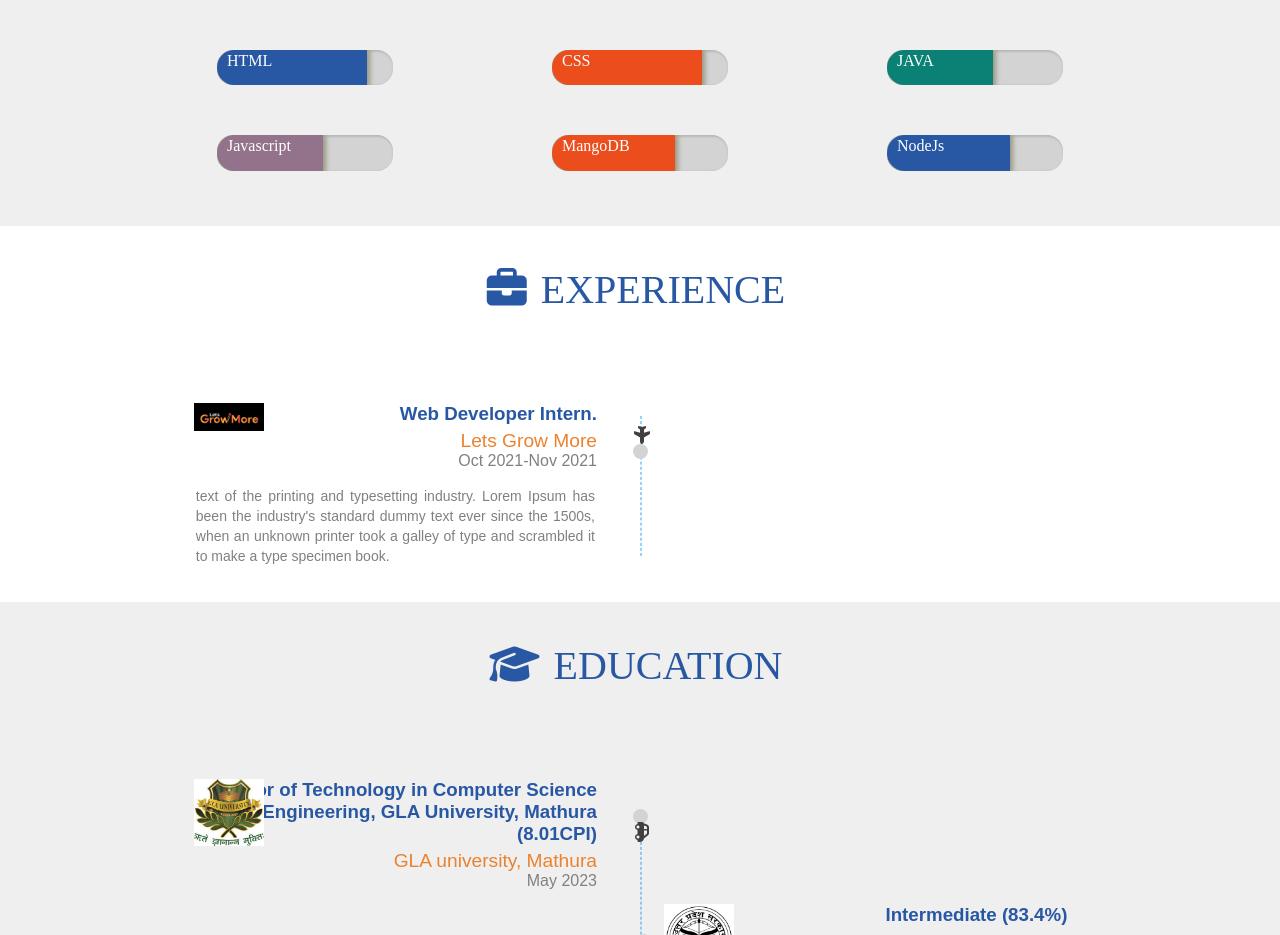
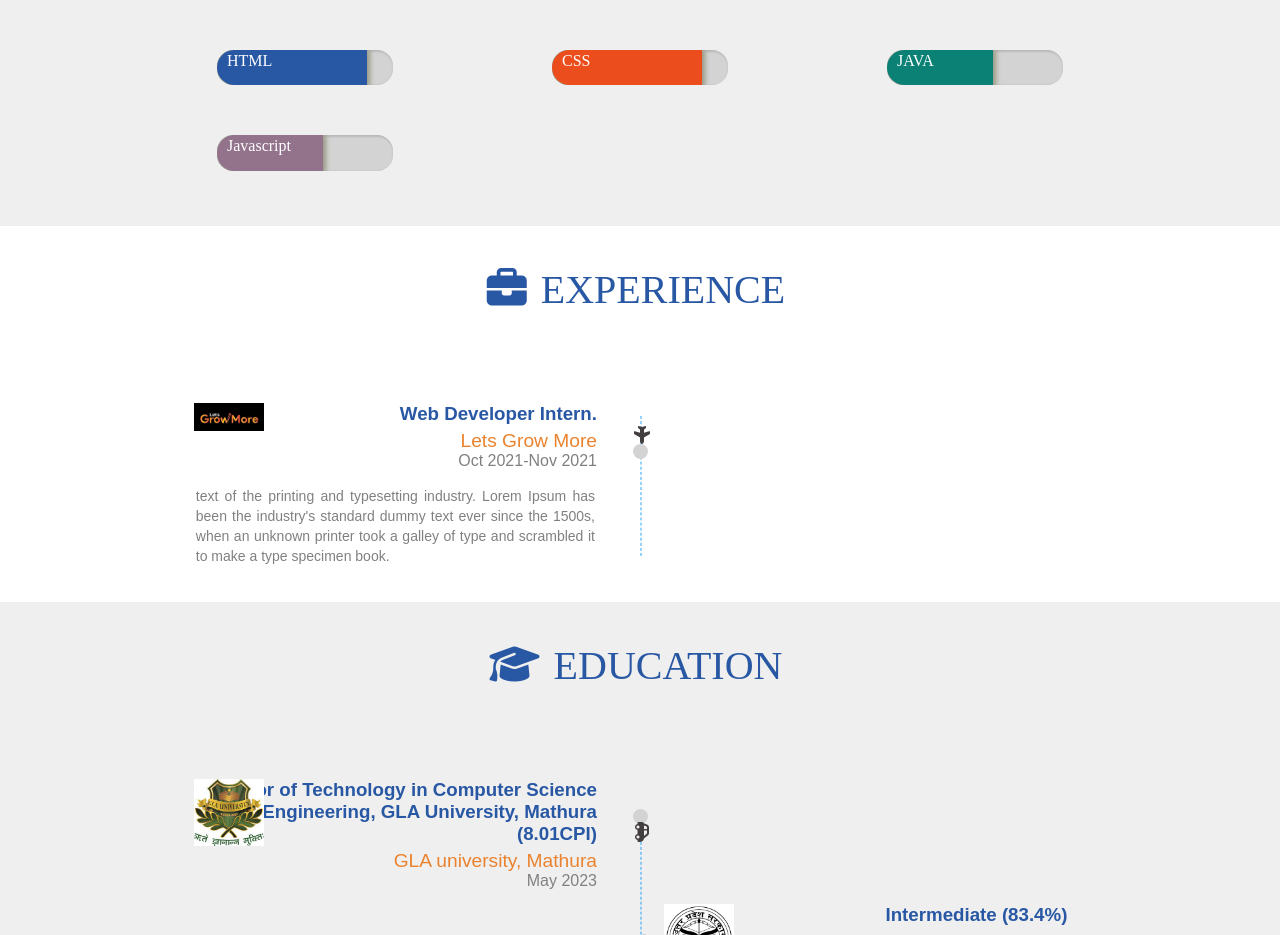
Before and after one commit to gaurav09-rajpoot/Portfolio-Website, a plain HTML site: page index.html in a window 1280 px wide. Shown: the part 860-1795 px from the top of the page. Drawn offline with Linux system fonts and the light colour scheme.

Commit message:
updated skill

```diff
--- a/index.html
+++ b/index.html
@@ -97,20 +97,7 @@
 						</div>
 					</div>
 				</div>
-				<div class="skills-progress">
-					<div class="seventy-percent mb-orange">
-						<div class="skills-name">
-							<span>MangoDB</span>
-						</div>
-					</div>
-				</div>
-				<div class="skills-progress">
-					<div class="seventy-percent mb-blue">
-						<div class="skills-name">
-							<span>NodeJs</span>
-						</div>
-					</div>
-				</div>
+
 
 			</div>
 		</section>
```
